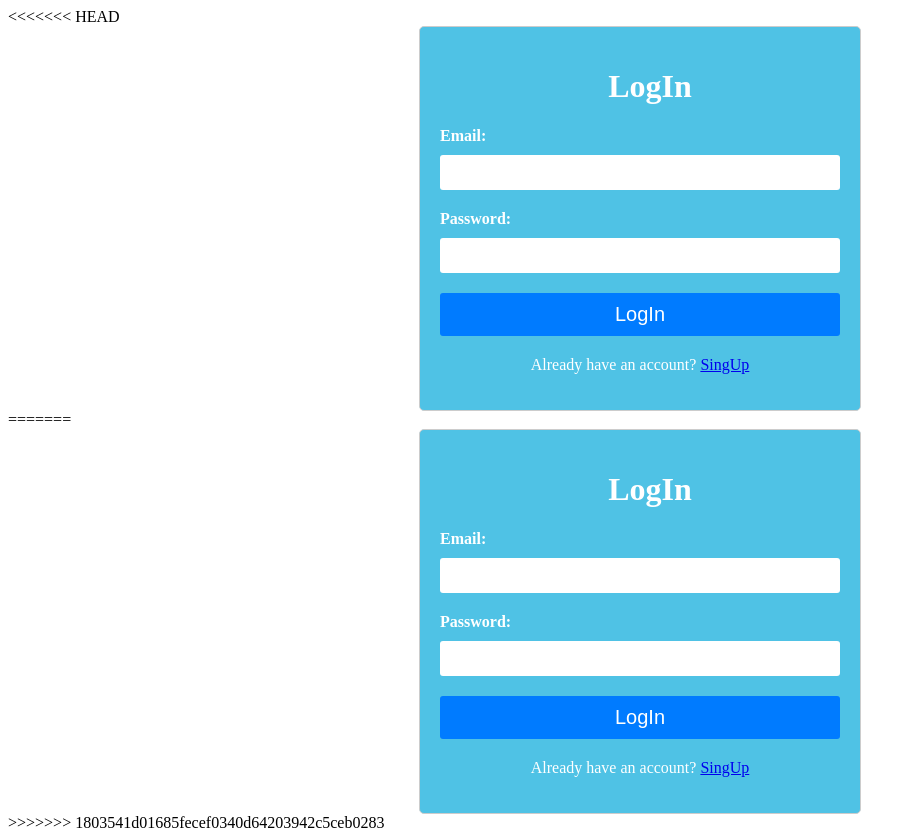
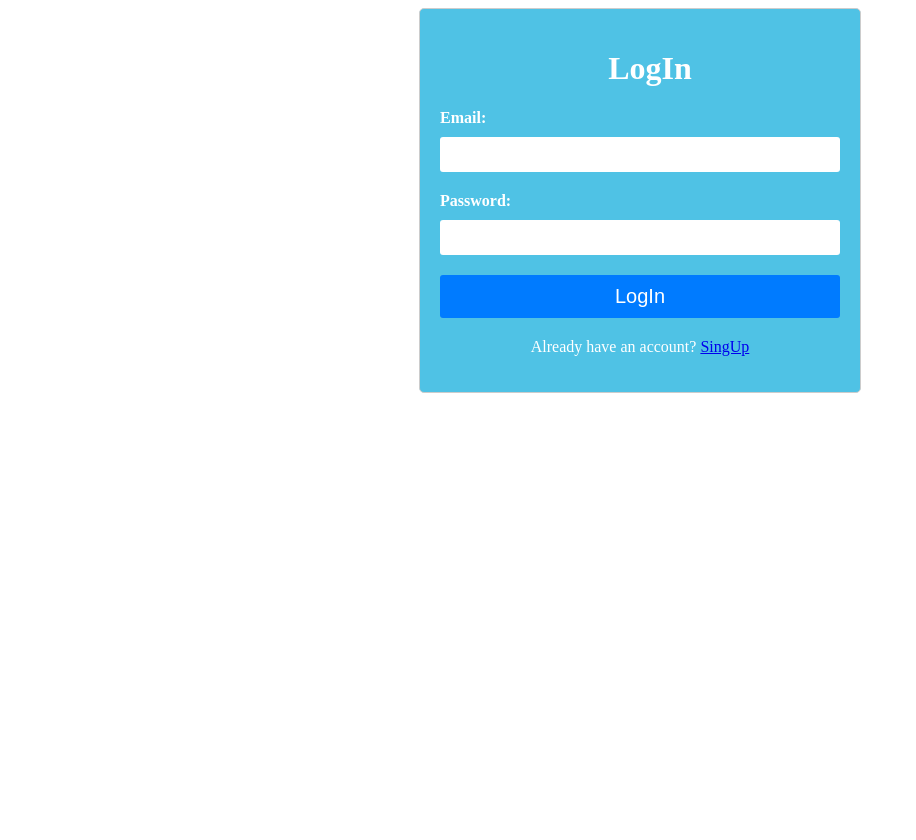
Before and after one commit to shantanu1998s/forums, a plain HTML site: page login.html in a window 1280 px wide. Shown: the whole page, without its empty margins (0-916 px from the left). After the commit the page ends 800 px from the top, so only its background shows below. Drawn offline with Linux system fonts and the light colour scheme.

Commit message:
Update login.html

```diff
--- a/login.html
+++ b/login.html
@@ -1,4 +1,3 @@
-<<<<<<< HEAD
 <!DOCTYPE html>
 <html>
   <head>
@@ -21,28 +20,4 @@
     </div>
     <script src="script.js"></script>
   </body>
-=======
-<!DOCTYPE html>
-<html>
-  <head>
-    <title>LogIn</title>
-    <link rel="stylesheet" href="login_sinup_style.css">
-  </head>
-  <body>
-    <div class="login-container">
-      <h1>LogIn</h1>
-      <form>
-        <label for="email">Email:</label>
-        <input type="email" id="email" name="email" >
-
-        <label for="password">Password:</label>
-        <input type="password" id="password" name="password" >
-
-        <button type="submit">LogIn</button>
-      </form>
-      <p>Already have an account? <a href="singup.html">SingUp</a></p>
-    </div>
-    <script src="script.js"></script>
-  </body>
->>>>>>> 1803541d01685fecef0340d64203942c5ceb0283
 </html>
```
